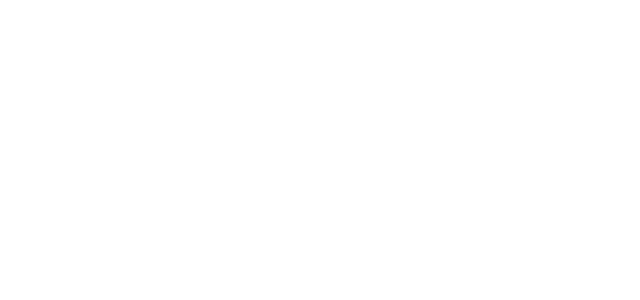
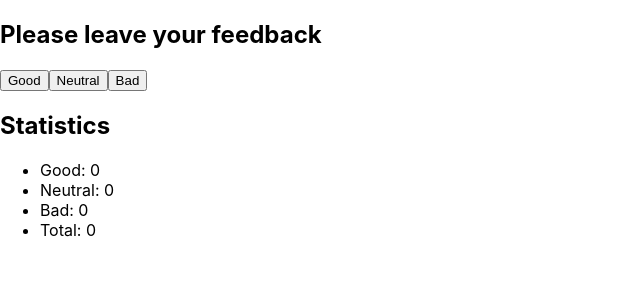
Before and after one commit to Dvorakovskyi/goit-react-hw-02-feedback, a React (Create React App) app: page / in a window 1280 px wide. Shown: the top 300 px of the page, without its empty margins (0-640 px from the left). Built offline with nearby package versions, Linux system fonts and the light colour scheme.

Commit message:
Виконав завдання 1 (крок 1-2)

```diff
--- a/package.json
+++ b/package.json
@@ -7,6 +7,7 @@
     "@testing-library/jest-dom": "^5.16.3",
     "@testing-library/react": "^12.1.4",
     "@testing-library/user-event": "^13.5.0",
+    "prop-types": "^15.8.1",
     "react": "^18.1.0",
     "react-dom": "^18.1.0",
     "react-scripts": "5.0.1",
--- a/public/index.html
+++ b/public/index.html
@@ -24,7 +24,7 @@
       work correctly both with client-side routing and a non-root public URL.
       Learn how to configure a non-root public URL by running `npm run build`.
     -->
-    <title>React App</title>
+    <title>Feedback</title>
 
     <!-- Start Single Page Apps for GitHub Pages -->
     <script type="text/javascript">
--- a/src/components/App.jsx
+++ b/src/components/App.jsx
@@ -1,6 +1,9 @@
+import Feedback from "./Feedback/Feedback";
+
 export const App = () => {
   return (
     <div>
+      <Feedback/>
     </div>
   );
 };
--- /dev/null
+++ b/src/components/Feedback/Feedback.jsx
@@ -0,0 +1,67 @@
+import React from 'react';
+import StatisticsBtns from './StatisticsButtons';
+import Statistics from './Statistics';
+
+class Feedback extends React.Component {
+  state = {
+    good: 0,
+    neutral: 0,
+    bad: 0,
+  };
+
+  handleGoodClick = () => {
+    this.setState(prevState => ({
+      good: prevState.good + 1,
+    }));
+  };
+
+  handleNeutralClick = () => {
+    this.setState(prevState => ({
+      neutral: prevState.neutral + 1,
+    }));
+  };
+
+  handleBadClick = () => {
+    this.setState(prevState => ({
+      bad: prevState.bad + 1,
+    }));
+  };
+
+    countTotalFeedback = () => {
+        const values = Object.values(this.state);
+        return values.reduce((acc, value) => {
+            return value + acc;
+        }, 0);
+    };
+
+    countPositiveFeedbackPercentage = () => {
+        const values = Object.values(this.state);
+        const total = values.reduce((acc, value) => {
+            return value + acc;
+        }, 0);
+
+        return this.state.good / total * 100;
+    }
+
+    render() {
+        const totalFeedback = this.countTotalFeedback();
+        const positiveFeedbackPercentage = this.countPositiveFeedbackPercentage;
+
+    return (
+        <div>
+            <StatisticsBtns
+                good={this.handleGoodClick}
+                neutral={this.handleNeutralClick}
+                bad={this.handleBadClick} />
+            <Statistics
+                good={this.state.good}
+                neutral={this.state.neutral}
+                bad={this.state.bad}
+                total={totalFeedback}
+            />
+      </div>
+    );
+  }
+}
+
+export default Feedback;
--- /dev/null
+++ b/src/components/Feedback/Statistics.jsx
@@ -0,0 +1,25 @@
+import React from "react";
+import PropTypes from 'prop-types';
+
+const Statistics = ({ good, neutral, bad, total=0 }) => {
+    return (
+        <section>
+            <h2>Statistics</h2>
+            <ul>
+                <li>Good: {good}</li>
+                <li>Neutral: {neutral}</li>
+                <li>Bad: {bad}</li>
+                <li>Total: {total}</li>
+            </ul>
+        </section>
+    )
+};
+
+Statistics.propTypes = {
+    good: PropTypes.number.isRequired,
+    neutral: PropTypes.number.isRequired,
+    bad: PropTypes.number.isRequired,
+    total: PropTypes.number.isRequired,
+}
+
+export default Statistics;
--- /dev/null
+++ b/src/components/Feedback/StatisticsButtons.jsx
@@ -0,0 +1,29 @@
+import React from "react";
+import PropTypes from 'prop-types';
+
+const StatisticsBtns = ({ good, neutral, bad }) => {
+    return (
+    <section>
+        <h1>Please leave your feedback</h1>
+        <div>
+            <button type="button" onClick={good}>
+                Good
+            </button>
+            <button type="button" onClick={neutral}>
+                Neutral
+            </button>
+            <button type="button" onClick={bad}>
+                Bad
+            </button>
+        </div>
+        </section>
+    )
+};
+
+StatisticsBtns.propTypes = {
+    good: PropTypes.func.isRequired,
+    neutral: PropTypes.func.isRequired,
+    bad: PropTypes.func.isRequired,
+}
+
+export default StatisticsBtns;
```
Also changed, not shown: 1 other file (tests, documents, lock files or other folders).
